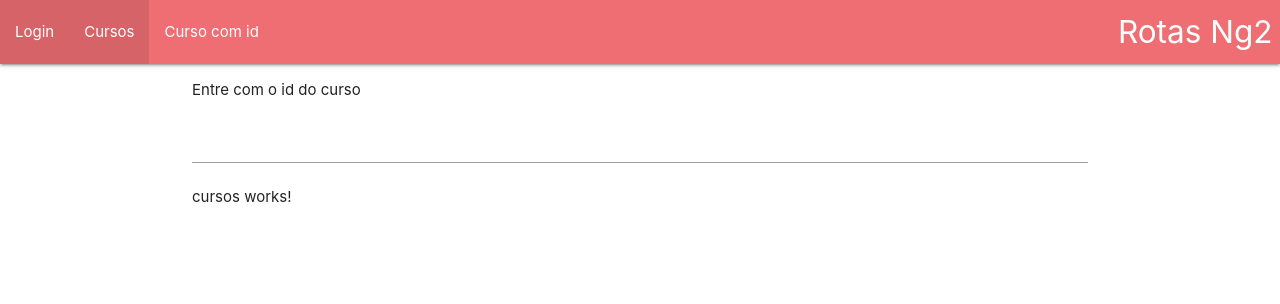
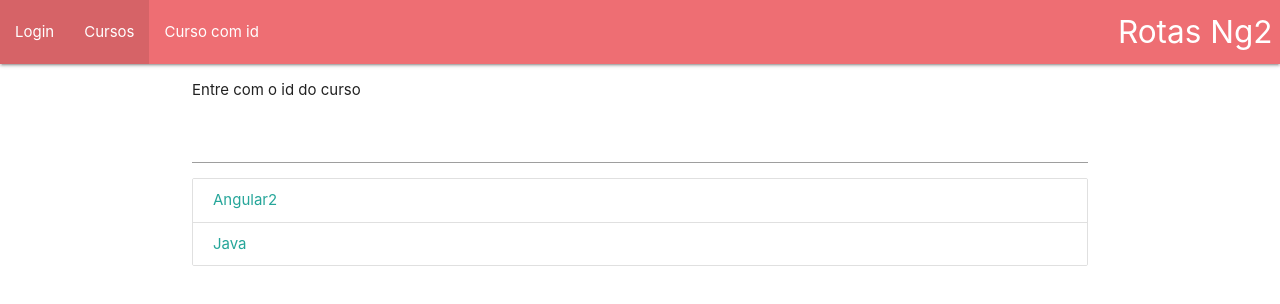
Before and after one commit to 03fred/rotas, an Angular app: page /cursos in a window 1280 px wide. Shown: the top 304 px of the page. Built offline with nearby package versions, Linux system fonts and the light colour scheme.

Commit message:
OBJECT NOT FOUND

```diff
--- a/src/app/app.module.ts
+++ b/src/app/app.module.ts
@@ -7,6 +7,7 @@ import { LoginComponent } from './login/login.component';
 import { CursosComponent } from './cursos/cursos.component';
 import { routing } from './app.routing';
 import { CursoDetalheComponent } from './curso-detalhe/curso-detalhe.component';
+import { CursoNaoEcontradoComponent } from './curso-nao-econtrado/curso-nao-econtrado.component';
 
 @NgModule({
   declarations: [
@@ -14,7 +15,8 @@ import { CursoDetalheComponent } from './curso-detalhe/curso-detalhe.component';
     HomeComponent,
     LoginComponent,
     CursosComponent,
-    CursoDetalheComponent
+    CursoDetalheComponent,
+    CursoNaoEcontradoComponent
   ],
   imports: [
     BrowserModule,
--- a/src/app/app.routing.ts
+++ b/src/app/app.routing.ts
@@ -5,10 +5,12 @@ import { HomeComponent } from './home/home.component';
 import { CursosComponent } from './cursos/cursos.component';
 import { LoginComponent } from './login/login.component';
 import { CursoDetalheComponent } from './curso-detalhe/curso-detalhe.component';
+import { CursoNaoEcontradoComponent } from './curso-nao-econtrado/curso-nao-econtrado.component';
 
 const APP_ROUTES: Routes = [
     { path: 'cursos', component: CursosComponent },
     { path: 'curso/:id', component: CursoDetalheComponent},
+    { path: 'curso-nao-encontrado', component: CursoNaoEcontradoComponent},
     { path: 'login', component: LoginComponent },
     { path: '', component: HomeComponent }
 ]
--- a/src/app/curso-detalhe/curso-detalhe.component.html
+++ b/src/app/curso-detalhe/curso-detalhe.component.html
@@ -1,3 +1,4 @@
 <p>
     {{ id }}
 </p>
+<p>Curso: {{ curso?.nome }}</p>
--- a/src/app/curso-detalhe/curso-detalhe.component.ts
+++ b/src/app/curso-detalhe/curso-detalhe.component.ts
@@ -1,6 +1,7 @@
 import { Component, OnInit } from '@angular/core';
-import { ActivatedRoute } from '@angular/router';
+import { ActivatedRoute, Router } from '@angular/router';
 import { Subscription } from 'rxjs';
+import { CursoService } from '../cursos/curso.service';
 
 @Component({
   selector: 'app-curso-detalhe',
@@ -11,19 +12,29 @@ export class CursoDetalheComponent implements OnInit {
 
   id: number;
   inscricao: Subscription;
+  curso: any;
 
-  constructor(private route: ActivatedRoute) {
+  constructor(private route: ActivatedRoute,
+     private cursoService: CursoService,
+     private router: Router) {
 
-  //  this.id = this.route.snapshot.params['id'];
+    //  this.id = this.route.snapshot.params['id'];
   }
 
   ngOnInit() {
 
-  this.inscricao = this.route.params.subscribe((params: any) =>{
-    this.id = params['id']
-  });
+    this.inscricao = this.route.params.subscribe((params: any) => {
+      this.id = params['id']
+      this.curso = this.cursoService.getCurso(this.id);
+
+      if(this.curso == null ){
+           this.router.navigate(['curso-nao-encontrado'])
+
+      }
+    });
   }
-ngOnDestroy(){
-  this.inscricao.unsubscribe();
+  ngOnDestroy() {
+    this.inscricao.unsubscribe();
+
+  }
 }
-}
--- /dev/null
+++ b/src/app/curso-nao-econtrado/curso-nao-econtrado.component.html
@@ -0,0 +1 @@
+<p>curso-nao-econtrado works!</p>
--- /dev/null
+++ b/src/app/curso-nao-econtrado/curso-nao-econtrado.component.ts
@@ -0,0 +1,15 @@
+import { Component, OnInit } from '@angular/core';
+
+@Component({
+  selector: 'app-curso-nao-econtrado',
+  templateUrl: './curso-nao-econtrado.component.html',
+  styleUrls: ['./curso-nao-econtrado.component.scss']
+})
+export class CursoNaoEcontradoComponent implements OnInit {
+
+  constructor() { }
+
+  ngOnInit() {
+  }
+
+}
--- /dev/null
+++ b/src/app/cursos/curso.service.ts
@@ -0,0 +1,29 @@
+import { Injectable } from '@angular/core';
+
+@Injectable({
+  providedIn: 'root'
+})
+export class CursoService {
+
+  getCursos() {
+    return [
+      {
+        id: 1, nome: 'Angular2'
+      },
+      { id: 2, nome: 'Java' }
+    ]
+
+  }
+
+  getCurso(id: number){
+    let cursos = this.getCursos();
+
+    for( let i = 0; i < cursos.length;i++){
+         if(id == cursos[i].id)
+         return cursos[i];
+    }
+  return null;
+
+  }
+  constructor() { }
+}
--- a/src/app/cursos/cursos.component.html
+++ b/src/app/cursos/cursos.component.html
@@ -1 +1,6 @@
-<p>cursos works!</p>
+<div class="collection">
+    <a class="collection-item" *ngFor="let c of cursos" [routerLink]="['/curso',c.id]">
+        {{c.nome}}
+
+    </a>
+</div>
--- a/src/app/cursos/cursos.component.ts
+++ b/src/app/cursos/cursos.component.ts
@@ -1,4 +1,5 @@
 import { Component, OnInit } from '@angular/core';
+import { CursoService } from './curso.service';
 
 @Component({
   selector: 'app-cursos',
@@ -6,10 +7,11 @@ import { Component, OnInit } from '@angular/core';
   styleUrls: ['./cursos.component.scss']
 })
 export class CursosComponent implements OnInit {
-
-  constructor() { }
+cursos: any[];
+  constructor(private cursoService: CursoService) { }
 
   ngOnInit() {
+    this.cursos = this.cursoService.getCursos();
   }
 
 }
```
Also changed, not shown: src/app/curso-nao-econtrado/curso-nao-econtrado.component.scss (added), 2 other files (tests, documents, lock files or other folders).
